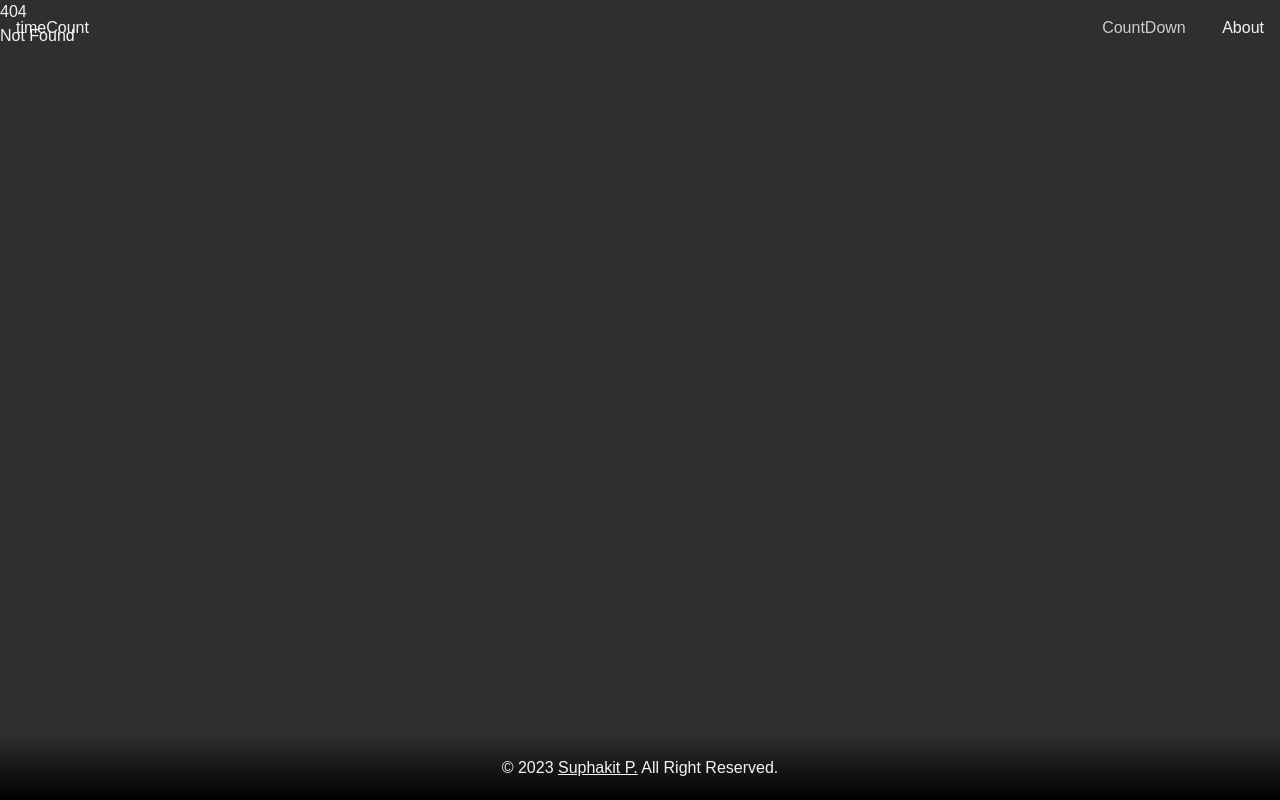
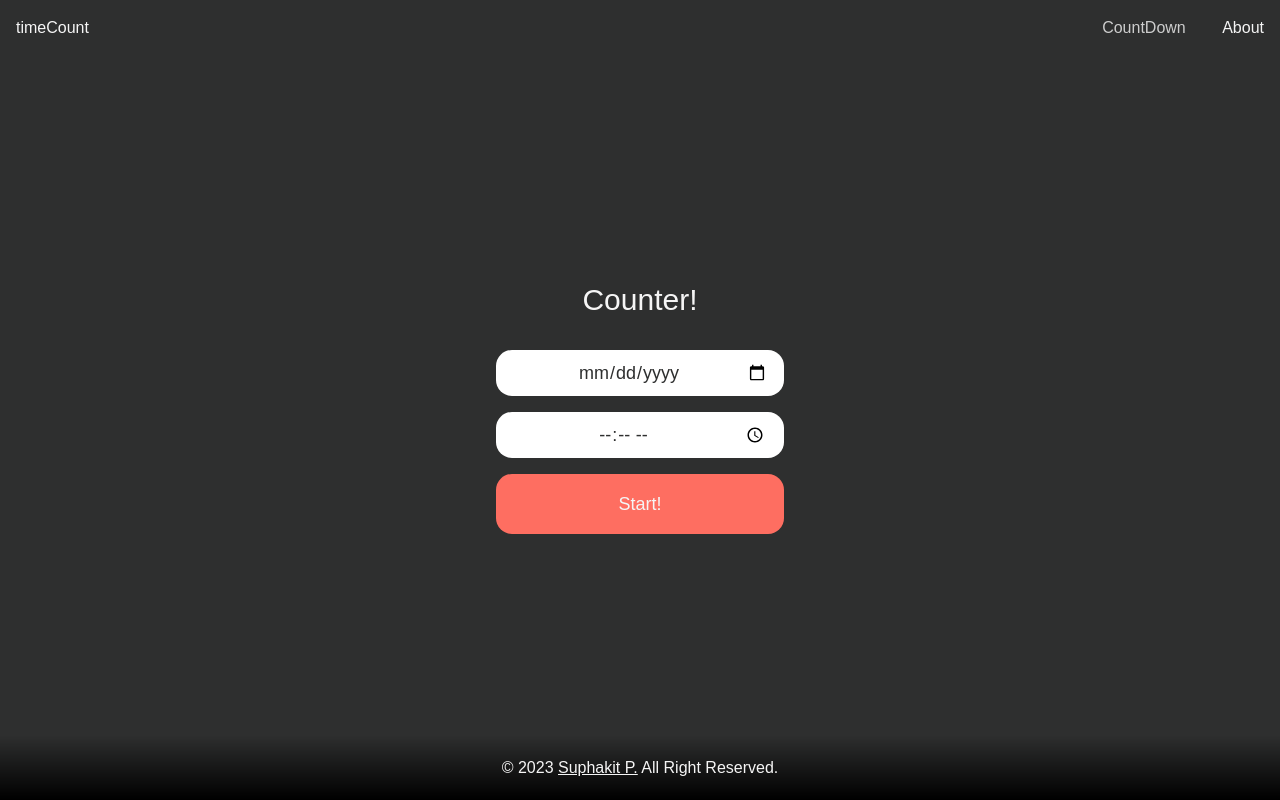
Before and after one commit to dethMastery/svelte-time-counter, a SvelteKit app: page /counts in a window 1280 px wide. Before the commit this address had no page. Built offline with nearby package versions, Linux system fonts and the light colour scheme; a web font is replaced by a local one.

Commit message:
feat<pages>: added counts page

```diff
--- /dev/null
+++ b/src/interfaces/counter.ts
@@ -0,0 +1,6 @@
+interface Counter {
+  date: string | null
+  time: string | null
+}
+
+export default Counter
--- /dev/null
+++ b/src/modules/timeCount.ts
@@ -0,0 +1,35 @@
+import type Counter from "../interfaces/counter";
+import { TimeConversion } from "./converter";
+
+function TimeCounter (inputDate: Counter) {
+  const currentTime = new Date().getTime()
+  let remaining: string | undefined = undefined
+
+  const sptDate = inputDate.date?.split('-')
+  const sptTime = inputDate.time?.split(':')
+
+  if (sptDate !== undefined && sptTime !== undefined ) {
+    const newStamp = new Date(`${sptDate[1]} ${sptDate[2]} ${sptDate[0]} ${sptTime[0]}:${sptTime[1]}`)
+    const diff = newStamp.getTime() - currentTime
+
+    const timeConst = TimeConversion(diff).split(' : ')
+
+    remaining = `${timeConst[0]}hr. ${timeConst[1]}min. ${timeConst[2]}sec.`
+
+    const dateBase = new Date()
+    const baseStamp = new Date(`${dateBase.getMonth() + 1} ${dateBase.getDate()} ${dateBase.getFullYear()}`)
+    const duration = newStamp.getTime() - baseStamp.getTime()
+    const baseDiff = currentTime - baseStamp.getTime()
+    const percent = Math.floor((baseDiff / duration) * 100 * 100) / 100
+
+    const returnValue = {
+      remaining: remaining,
+      diff: diff,
+      percent: percent
+    }
+
+    return returnValue
+  }
+}
+
+export default TimeCounter
--- /dev/null
+++ b/src/routes/counts/+page.svelte
@@ -0,0 +1,84 @@
+<script lang="ts">
+	import { page } from '$app/stores'
+	import TimeCounter from "../../modules/timeCount";
+	import TW_CLASS from "../../constants/tailwind_class";
+	import type Counter from '../../interfaces/counter';
+
+	let dateParams: string | null
+	let timeParams: string | null
+	let remaining: string | undefined = undefined
+	let stamp: number | undefined = 0
+	let percent: number = 0
+
+	setInterval(() => {
+		dateParams = $page.url.searchParams.get('date')
+		timeParams = $page.url.searchParams.get('time')
+
+		const input: Counter = {
+			date: dateParams,
+			time: timeParams
+		}
+
+		if (dateParams !== null || timeParams !== null) {
+			const Counter = TimeCounter(input)
+
+			remaining = Counter?.remaining
+			stamp = Counter?.diff
+
+			percent = (Counter?.percent !== undefined) ? Counter.percent : 0
+		}
+	}, 1000)
+
+</script>
+
+<svelte:head>
+	<title>timeCount</title>
+	<meta name="description" content="timeCounter for counting down.." />
+</svelte:head>
+
+<section>
+	<div class="w-[80%] h-screen mx-auto flex flex-col items-center text-center justify-center">
+		{#if dateParams === null || timeParams === null}
+			<div class="container">
+				<h1 class={`${TW_CLASS.heading.xxl} !text-3xl`}>
+					Counter!
+				</h1>
+				<form action="/counts" method="get">
+					<input type="date" name="date" class="w-[18rem] my-2 px-4 py-2 text-lg outline-none text-center text-pastel-black rounded" />
+					<br />
+					<input type="time" name="time" class="w-[18rem] my-2 px-4 py-2 text-lg outline-none text-center text-pastel-black rounded" />
+					<br />
+					<button type="submit" class="w-[18rem] my-2 p-4 bg-living-coral rounded text-lg hover:scale-85">
+						Start!
+					</button>
+				</form>
+			</div>
+		{:else if dateParams !== null || timeParams !== null}
+			{#if remaining === undefined && stamp === undefined}
+				<h1 class={`${TW_CLASS.heading.xl} !text-3xl`}>
+					Loading...
+				</h1>
+			{:else}
+				{#if stamp !== undefined && stamp > 0}
+					<div id="counterBox" class="fixed top-0 w-full flex flex-row justify-start text-left ">
+						<div class="bg-living-coral h-[5px] duration-1000 " style={`width: ${percent}%`}></div>
+					</div>
+					<h3 class={`${TW_CLASS.heading.xl} !text-xl`}>
+						Time Remaining
+					</h3>
+					<h1 class={`${TW_CLASS.heading.xl} !text-5xl`}>
+						{remaining}
+					</h1>
+				{:else}
+					<h1 class={`${TW_CLASS.heading.xl} !text-5xl`}>
+						Time Counting End :)
+					</h1>
+				{/if}
+			{/if}
+		{/if}
+	</div>
+</section>
+
+<style>
+
+</style>
--- /dev/null
+++ b/src/routes/counts/+page.ts
@@ -0,0 +1,3 @@
+// since there's no dynamic data here, we can prerender
+// it so that it gets served as a static asset in production
+export const prerender = true;
```
